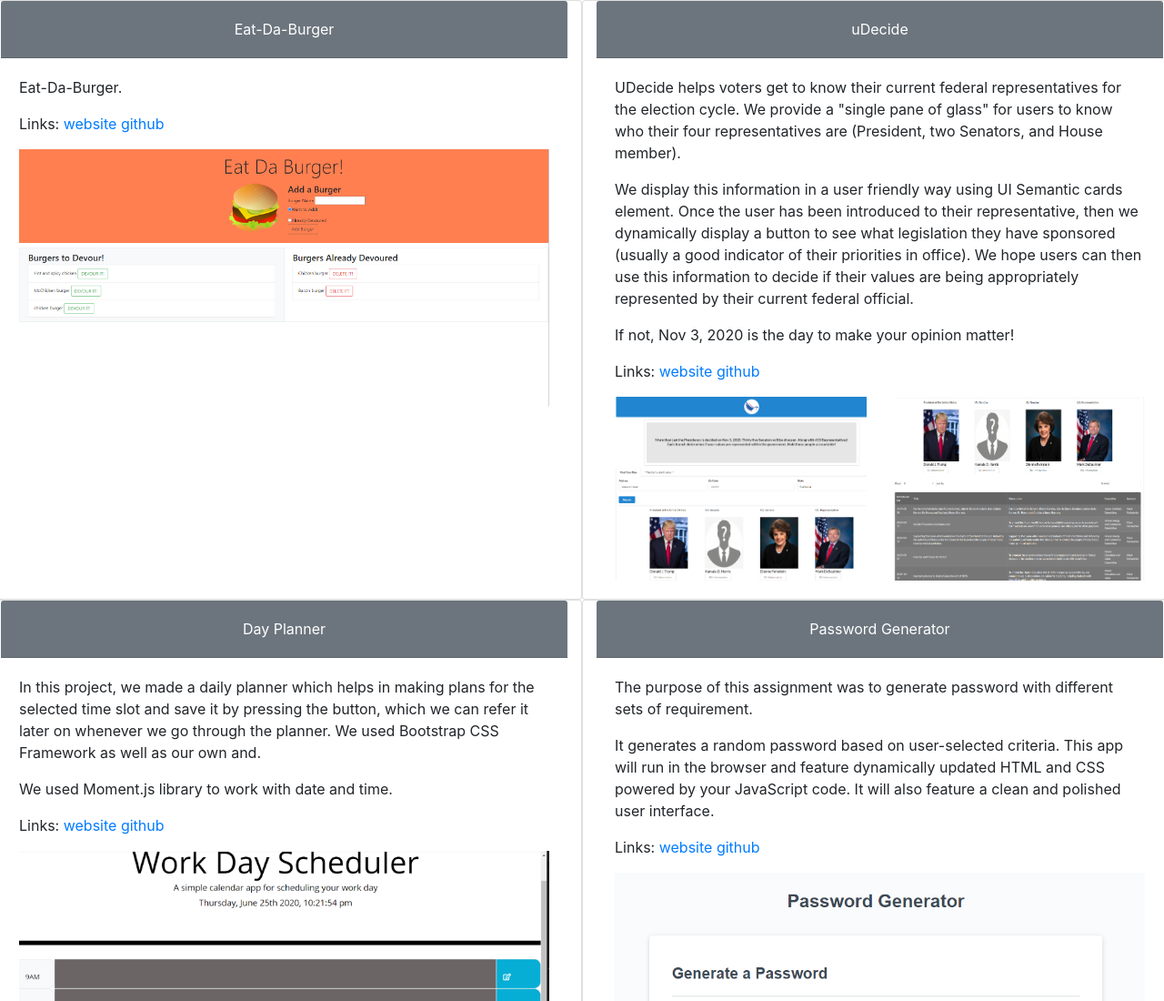
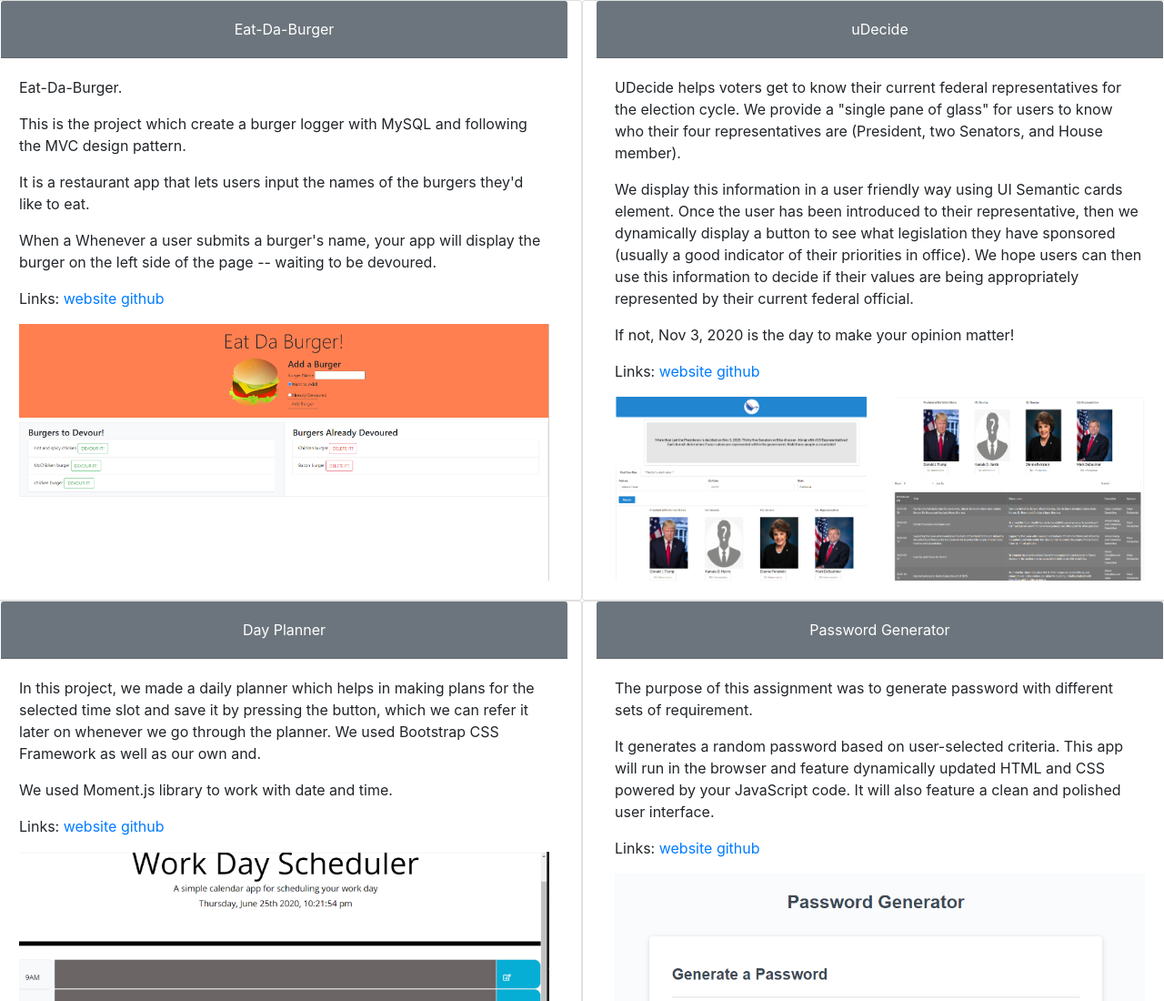
Before and after one commit to preeti1234567/portfolio, a plain HTML site: page html/portfolio.html in a window 1280 px wide. Shown: the top 1100 px of the page at 91% size. Drawn offline with nearby package versions, Linux system fonts and the light colour scheme.

Commit message:
add project eat-da burger in my project section

```diff
--- a/html/portfolio.html
+++ b/html/portfolio.html
@@ -23,8 +23,9 @@
       <div id="collapseOne" class="collapse show" aria-labelledby="headingOne" data-parent="#accordian-project">
         <div class="card-body">
           <p class="card-text">Eat-Da-Burger.</p>
-          <p></p>
-          <p></p>
+          <p> This is the project which create a burger logger with MySQL and following the MVC design pattern.</p>
+          <p> It is a restaurant app that lets users input the names of the burgers they'd like to eat. </p>
+          <p> When a Whenever a user submits a burger's name, your app will display the burger on the left side of the page -- waiting to be devoured.</p>
           <div class="row">
             <p class="col-12">Links:
               <a href="https://eat-da-burgers-now.herokuapp.com/" class="text-primary" target="_blank">website</a>
```
